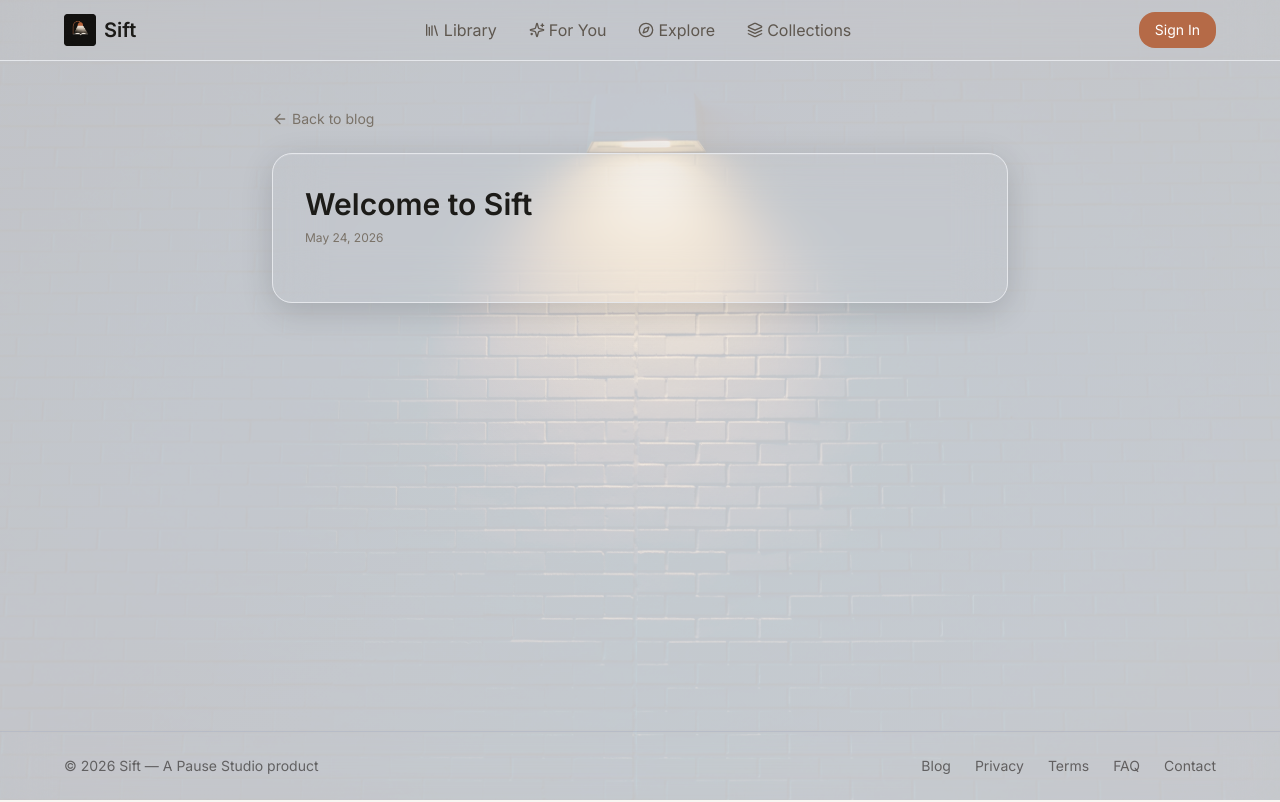
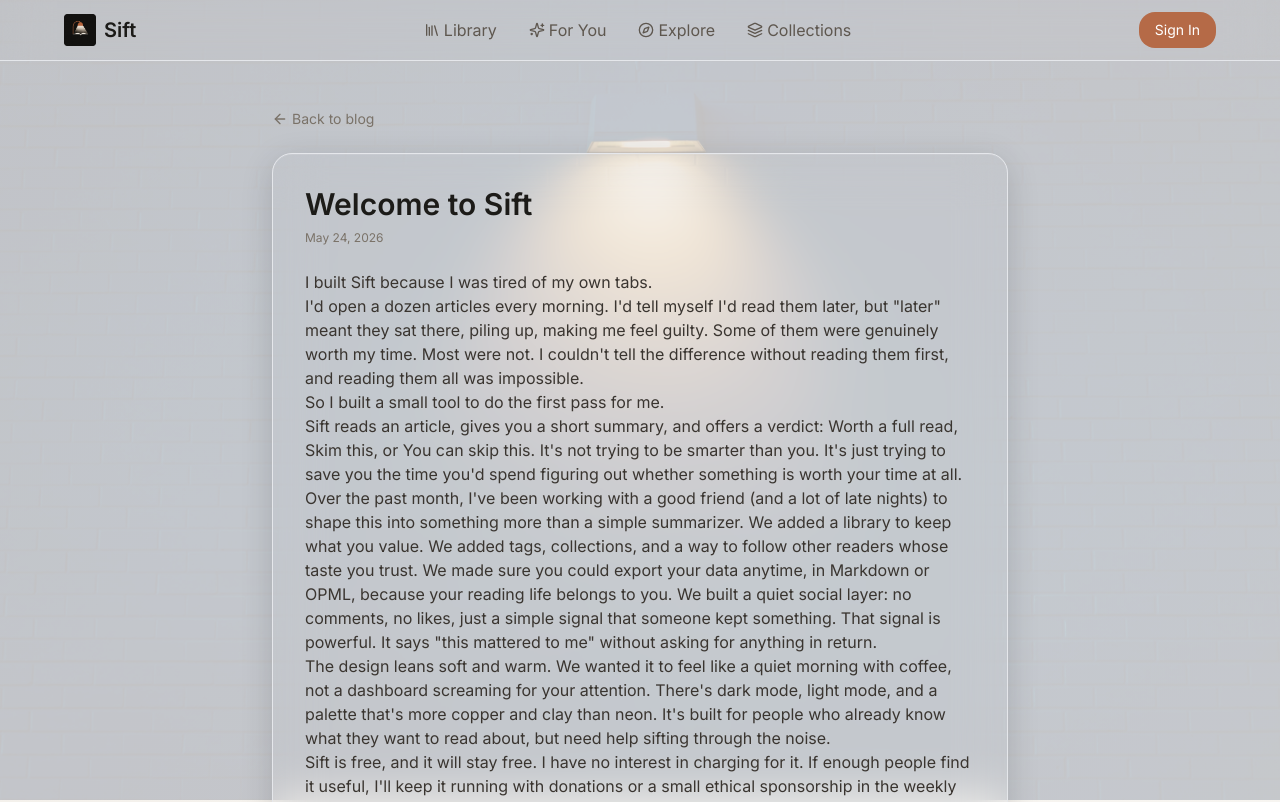
Before and after one commit to CosmasCold/sift, a Next.js app: page /blog/welcome-to-sift in a window 1280 px wide. Shown: the top 802 px of the page. Built offline with nearby package versions, Linux system fonts and the light colour scheme; no server answers.

Commit message:
Add first blog post: Welcome to Sift

```diff
--- a/app/blog/[slug]/page.tsx
+++ b/app/blog/[slug]/page.tsx
@@ -1,7 +1,6 @@
 import fs from 'fs';
 import path from 'path';
 import matter from 'gray-matter';
-import { serialize } from 'next-mdx-remote/serialize';
 import { MDXRemote } from 'next-mdx-remote/rsc';
 import { GlassCard } from '@/components/ui/GlassCard';
 import Link from 'next/link';
@@ -10,6 +9,7 @@ import { notFound } from 'next/navigation';
 
 export async function generateStaticParams() {
   const postsDir = path.join(process.cwd(), 'content/blog');
+  if (!fs.existsSync(postsDir)) return [];
   const filenames = fs.readdirSync(postsDir).filter(f => f.endsWith('.mdx'));
   return filenames.map(filename => ({ slug: filename.replace('.mdx', '') }));
 }
@@ -22,7 +22,6 @@ export default async function BlogPost({ params }: { params: Promise<{ slug: str
 
   const raw = fs.readFileSync(filePath, 'utf-8');
   const { data, content } = matter(raw);
-  const mdxSource = await serialize(content);
 
   return (
     <main className="flex-1 pt-12 pb-16 px-4 max-w-3xl mx-auto">
@@ -37,7 +36,7 @@ export default async function BlogPost({ params }: { params: Promise<{ slug: str
           {new Date(data.date).toLocaleDateString('en-US', { year: 'numeric', month: 'long', day: 'numeric' })}
         </p>
         <div className="prose prose-invert max-w-none text-surface-200">
-          <MDXRemote source={mdxSource} />
+          <MDXRemote source={content} />
         </div>
       </GlassCard>
     </main>
```
